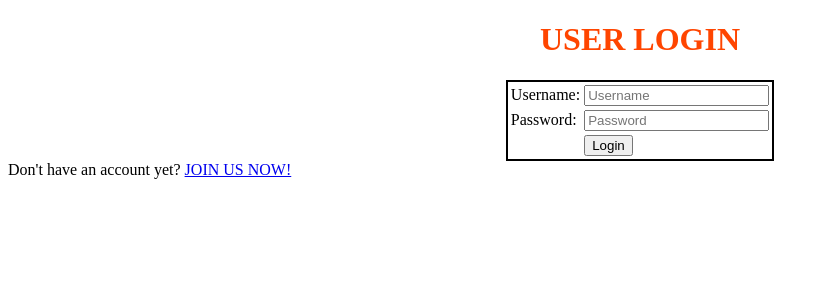
After one commit to codaaa19/TugasKeduaPBP, a Django app: page /login/ in a window 1280 px wide. The commit adds this page. Shown: the top 300 px of the page, without its empty margins (0-829 px from the left). Run offline with Django 4.2, Linux system fonts and the light colour scheme.

Commit message:
Coba Tugas 4 (1)

```diff
--- a/main/models.py
+++ b/main/models.py
@@ -1,8 +1,10 @@
 from django.db import models
+from django.contrib.auth.models import User
 
 # Create your models here.
 
 class Item(models.Model):
+    user = models.ForeignKey(User, on_delete=models.CASCADE)
     name = models.CharField(max_length=255)
     amount = models.IntegerField()
     description = models.TextField()
--- /dev/null
+++ b/main/templates/login.html
@@ -0,0 +1,45 @@
+{% extends 'base.html' %}
+
+{% block meta %}
+    <title>Login</title>
+{% endblock meta %}
+
+{% block content %}
+
+<div class = "login">
+
+    <h1 style="color: #ff4500"><center>USER LOGIN</center></h1>
+
+    <form method="POST" action="">
+        {% csrf_token %}
+        <table style="border:2px solid black;margin-left:auto;margin-right:auto;">
+            <tr>
+                <td>Username: </td>
+                <td><input type="text" name="Username" placeholder="Username" class="form-control"></td>
+            </tr>
+
+            <tr>
+                <td>Password: </td>
+                <td><input type="Password" name="password" placeholder="Password" class="form-control"></td>
+            </tr>
+
+            <tr>
+                <td></td>
+                <td><input class="btn login_btn" type="submit" value="Login"></td>
+            </tr>
+        </table>
+    </form>
+
+    {% if messages %}
+        <ul>
+            {% for message in messages %}
+                <li>{{ message }}</li>
+            {% endfor %}
+        </ul>
+    {% endif %}
+
+    Don't have an account yet? <a href="{% url 'main:register' %}">JOIN US NOW!</a>
+
+</div>
+
+{% endblock content %}
--- a/main/urls.py
+++ b/main/urls.py
@@ -1,5 +1,5 @@
 from django.urls import path
-from main.views import show_main,show_home,create_Item,show_xml,show_json,show_json_by_id,show_xml_by_id
+from main.views import show_main,show_home,create_Item,show_xml,show_json,show_json_by_id,show_xml_by_id,register,login_user,logout_user
 
 app_name = 'main'
 
@@ -11,4 +11,7 @@ urlpatterns = [
     path('json/', show_json, name='show_json'),
     path('xml/<int:id>/', show_xml_by_id, name='show_xml_by_id'),
     path('json/<int:id>/', show_json_by_id, name='show_json_by_id'),
+    path('register/', register, name='register'),
+    path('login/', login_user, name='login'),
+    path('logout/', logout_user, name='logout'),
 ]
--- a/main/views.py
+++ b/main/views.py
@@ -4,18 +4,26 @@ from django.http import HttpResponse
 from django.core import serializers
 from main.forms import ItemForm, Item
 from django.urls import reverse
+from django.shortcuts import redirect
+from django.contrib.auth.forms import UserCreationForm
+from django.contrib import messages
+from django.contrib.auth import authenticate, login
+from django.contrib.auth import logout
+from django.contrib.auth.decorators import login_required
+import datetime
+from django.http import HttpResponseRedirect
+from django.urls import reverse
 
 # Create your views here.
 
 # def show_item()
+@login_required(login_url='/login')
 def show_main(request):
     items = Item.objects.all()
-
     context = {
-        'name': 'Tsabit Coda R', # Nama kamu
-        'class': 'PBP C', # Kelas PBP kamu
-
-        'items': items
+        'name': request.user.username,
+        'items': items,
+        'last_login': request.COOKIES['last_login']
     }
 
     return render(request, "main.html", context)
@@ -37,7 +45,9 @@ def create_Item(request):
     form = ItemForm(request.POST or None)
 
     if form.is_valid() and request.method == "POST":
-        form.save()
+        item = form.save(commit=False)
+        item.user = request.user
+        item.save()
         return HttpResponseRedirect(reverse('main:show_main'))
 
     context = {'form': form}
@@ -58,3 +68,38 @@ def show_json_by_id(request,id):
 def show_xml_by_id(request,id):
     data = Item.objects.filter(pk=id)
     return HttpResponse(serializers.serialize("xml", data), content_type="application/xml")
+
+def register(request):
+    form = UserCreationForm()
+
+    if request.method == "POST":
+        form = UserCreationForm(request.POST)
+        if form.is_valid():
+            form.save()
+            messages.success(request, 'Welcome Gamers! Your account has been successfully created!')
+            return redirect('main:login')
+    context = {'form':form}
+    return render(request, 'register.html', context)
+
+def login_user(request):
+    if request.method == 'POST':
+        username = request.POST.get('username')
+        password = request.POST.get('password')
+        user = authenticate(request, username=username, password=password)
+        if user is not None:
+            login(request,user)
+            response = HttpResponseRedirect(reverse("main:show_main"))
+            # response.set_cookie('last_login', str(datetime.datetime.now()))
+            response.set_cookie('last_login', str(datetime.date()))
+            return response
+        else:
+            messages.info(request, 'Sorry, incorrect username or password. Please try again.')
+    context = {}
+    return render(request, 'login.html', context)
+
+
+def logout_user(request):
+    logout(request)
+    response = HttpResponseRedirect(reverse('main:login'))
+    response.delete_cookie('last_login')
+    return response
```
Also changed, not shown: main/templates/main.html (+9 -0 lines), main/templates/register.html (added, +34 -0 lines), db.sqlite3, main/migrations/0003_item_user.py (added).
